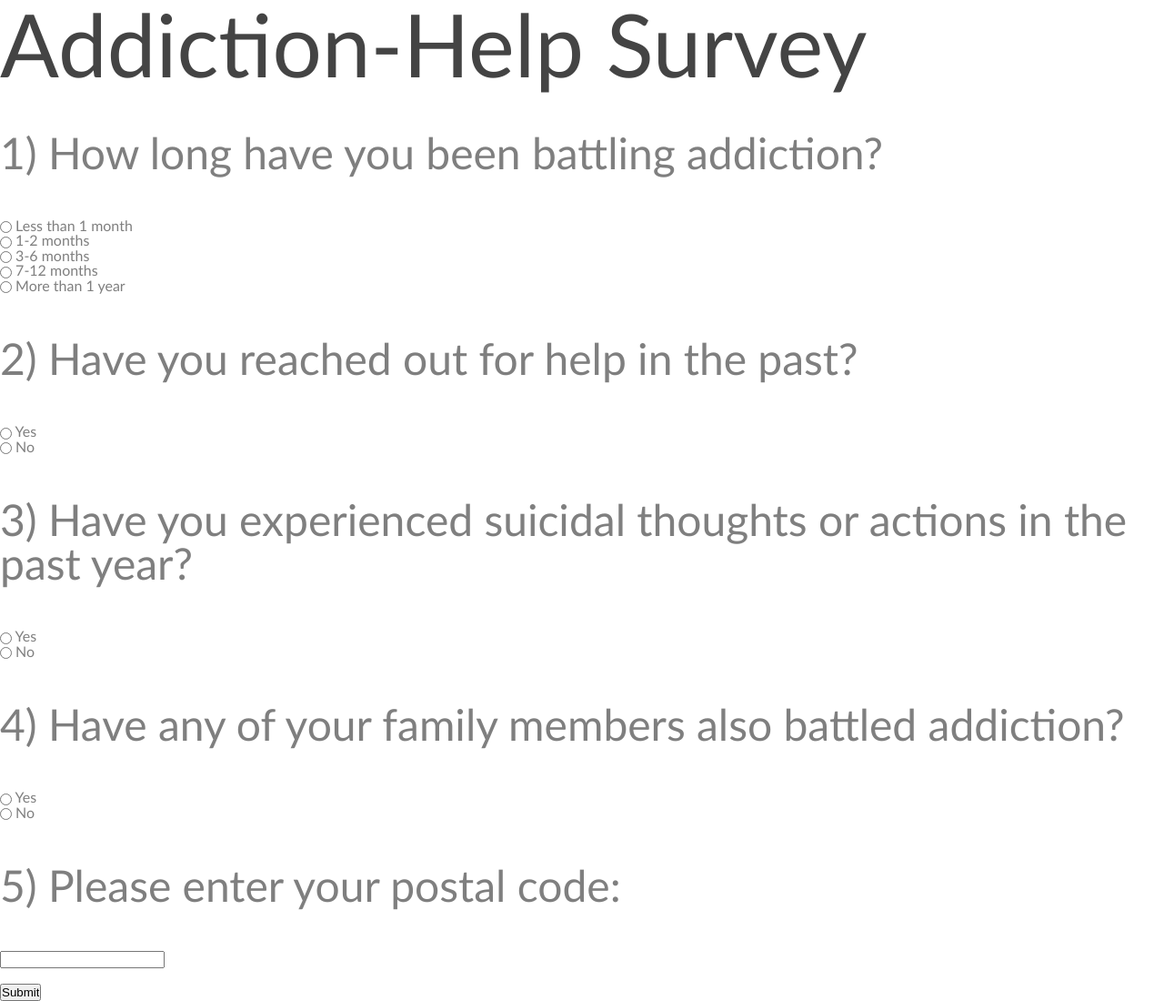
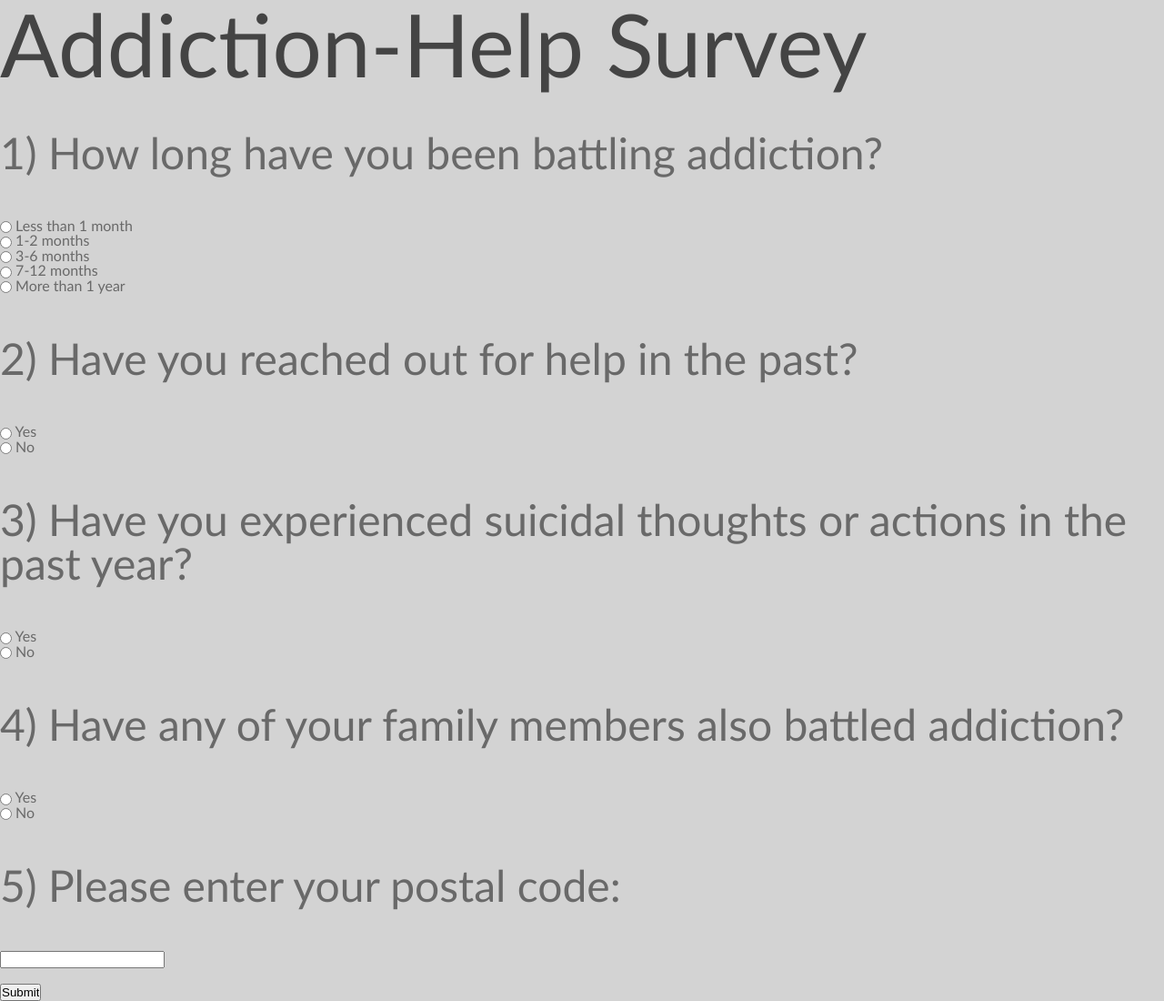
Before and after one commit to andigibson93/team-16, a Flask app: page /survey in a window 1280 px wide. Shown: the whole page at 91% size. Run offline with Flask 2, Linux system fonts and the light colour scheme; some libraries are stand-ins or nearby versions.

Commit message:
surveyUpdate

```diff
--- a/templates/survey.html
+++ b/templates/survey.html
@@ -58,3 +58,9 @@
 
 </body>
 </html>
+
+<style>
+    body {
+       background-color: lightgrey;
+    }
+    </style>
```
